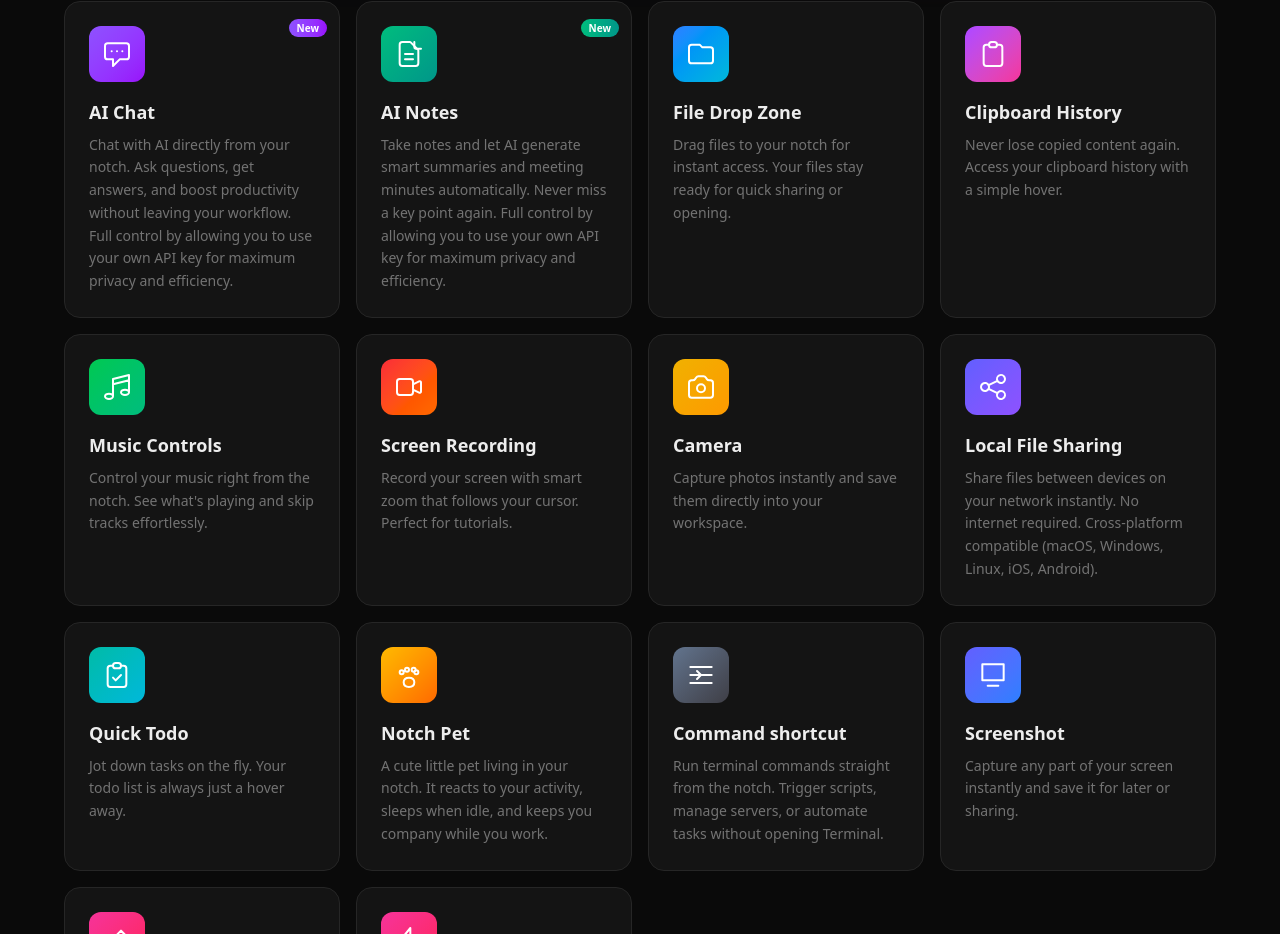
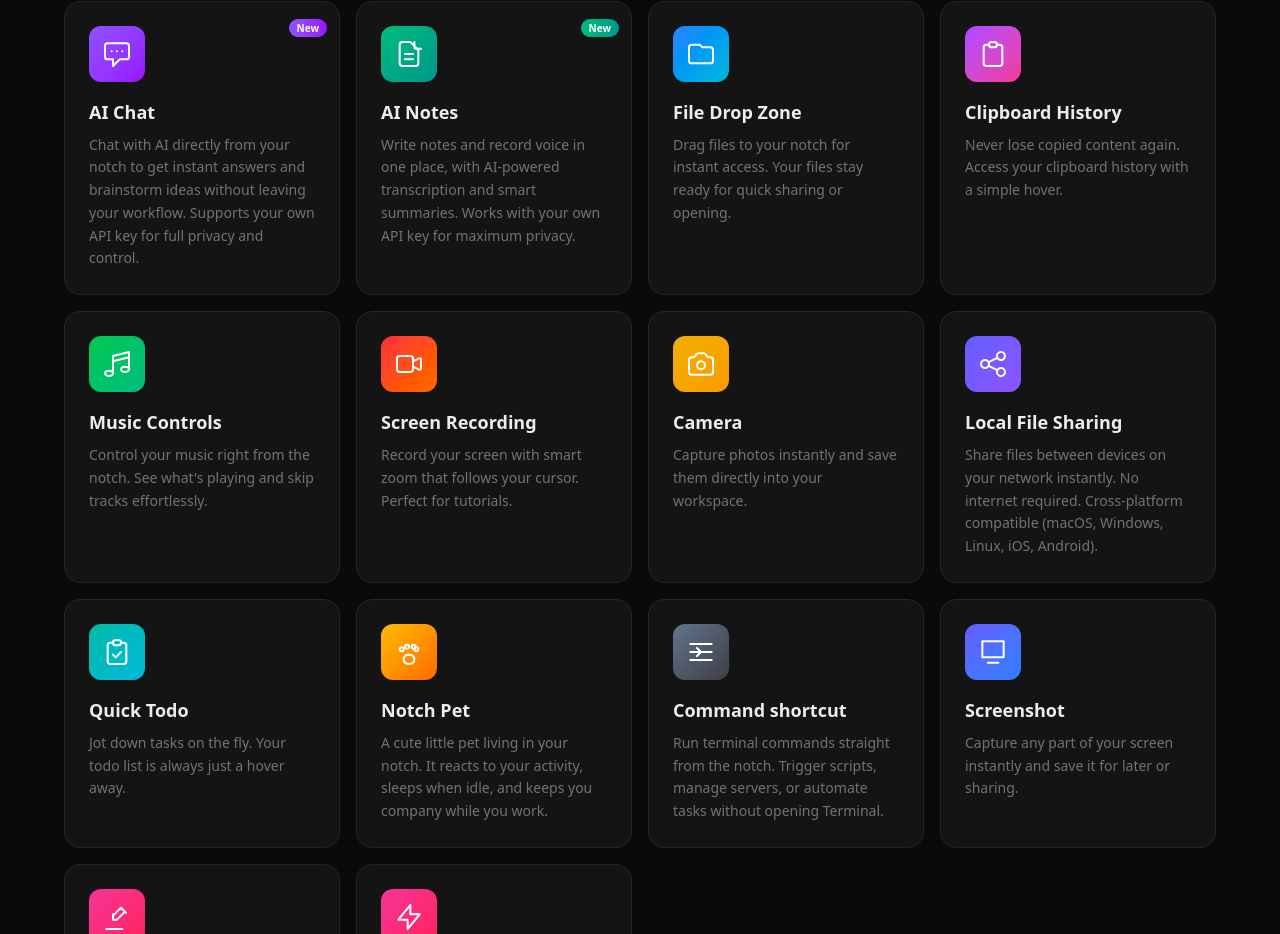
Before and after one commit to muhammadsaddamnur/notchdrop-next, a Next.js app: page / in a window 1280 px wide. Shown: the part 1388-2322 px from the top of the page. Built offline with nearby package versions, Linux system fonts and the light colour scheme.

Commit message:
fix: refine descriptions for AI Chat and AI Notes to improve clarity and focus on privacy

```diff
--- a/src/components/Features.tsx
+++ b/src/components/Features.tsx
@@ -33,7 +33,7 @@ const features = [
       </svg>
     ),
     title: 'AI Chat',
-    description: 'Chat with AI directly from your notch. Ask questions, get answers, and boost productivity without leaving your workflow. Full control by allowing you to use your own API key for maximum privacy and efficiency.',
+    description: 'Chat with AI directly from your notch to get instant answers and brainstorm ideas without leaving your workflow. Supports your own API key for full privacy and control.',
     color: 'from-violet-500 to-purple-600',
     badge: 'New',
   },
@@ -45,7 +45,7 @@ const features = [
       </svg>
     ),
     title: 'AI Notes',
-    description: 'Take notes and let AI generate smart summaries and meeting minutes automatically. Never miss a key point again. Full control by allowing you to use your own API key for maximum privacy and efficiency.',
+    description: 'Write notes and record voice in one place, with AI-powered transcription and smart summaries. Works with your own API key for maximum privacy.',
     color: 'from-emerald-500 to-teal-600',
     badge: 'New',
   },
```
